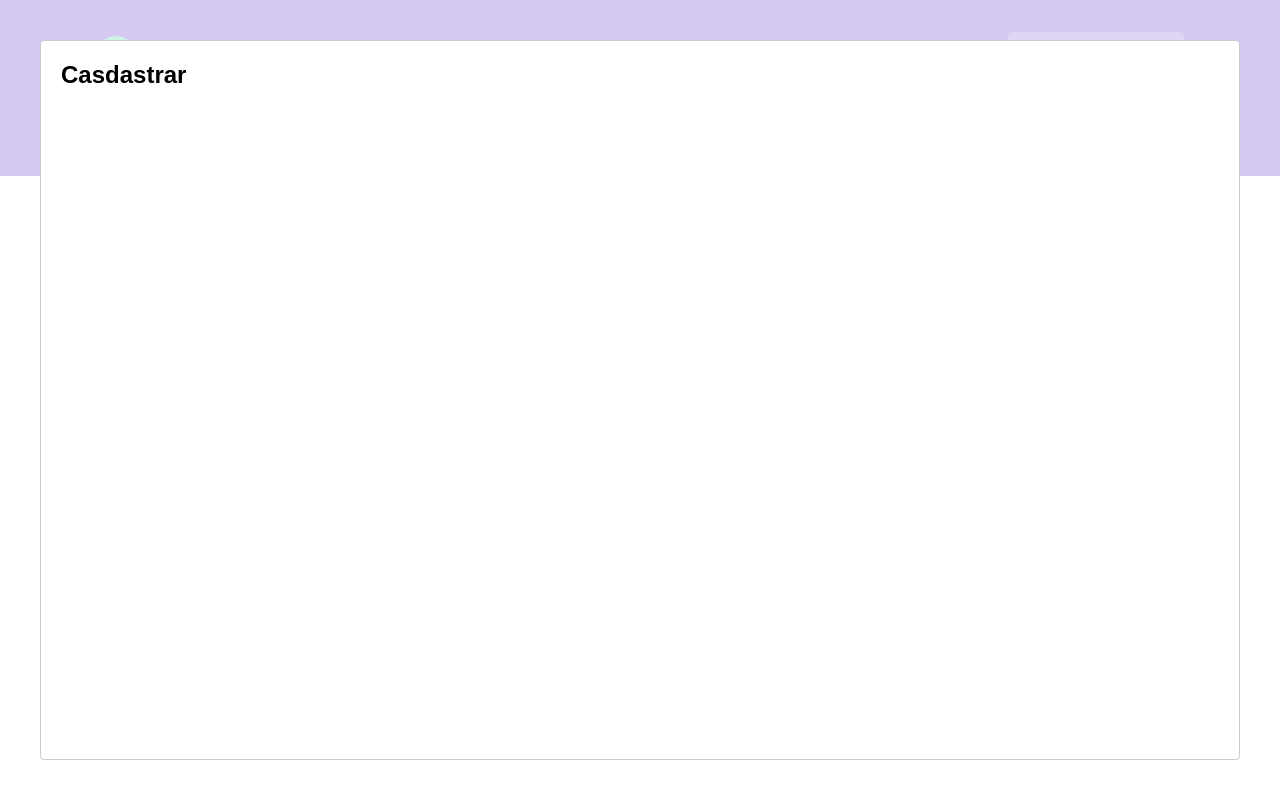
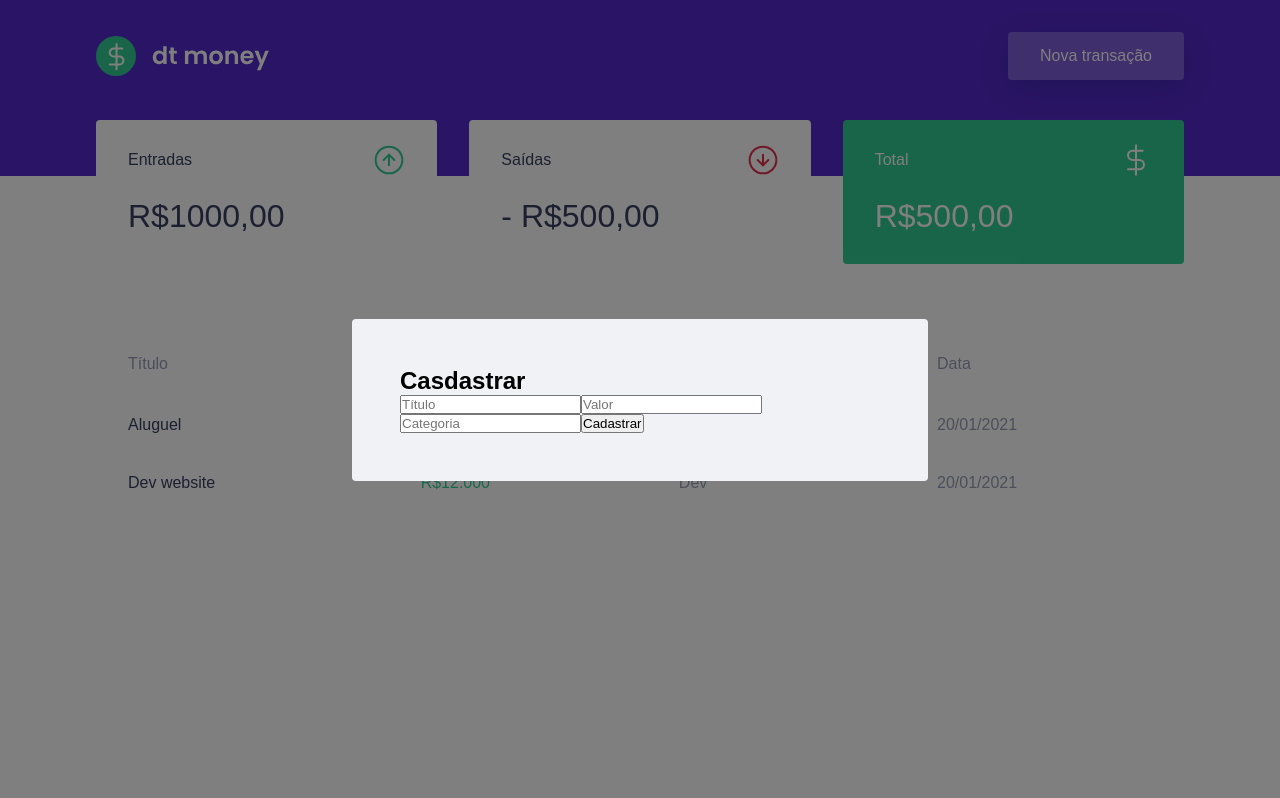
Before and after one commit to nicolasteofilo/ignite-reactjs, a React (Create React App) app in the folder dt-money/: page / in a window 1280 px wide. Both pictures are taken after a click on the button "Nova transação". Built offline with nearby package versions, Linux system fonts and the light colour scheme; no server answers; what miragejs would draw is missing.

Commit message:
Estrutura do formulário

```diff
--- a/dt-money/src/components/NewTransactionModal/index.tsx
+++ b/dt-money/src/components/NewTransactionModal/index.tsx
@@ -1,4 +1,6 @@
 import Modal from 'react-modal';
+
+import { Container } from './styles';
 
 interface NewTransactionModalProps {
     isOpen: boolean;
@@ -10,8 +12,31 @@
       <Modal
           isOpen={isOpen}
           onRequestClose={onRequestClose}
+          overlayClassName="react-modal-overlay"
+          className="react-modal-content"
       >
-          <h2>Casdastrar</h2>
+
+          <Container>
+            <h2>Casdastrar</h2>
+
+            <input
+                placeholder="Título"
+            />
+
+            <input
+                type="number"
+                placeholder="Valor"
+            />
+
+            <input
+                placeholder="Categoria"
+            />
+
+            <button type="submit">
+                Cadastrar
+            </button>
+
+          </Container>
       </Modal>
     );
 }
--- a/dt-money/src/components/NewTransactionModal/styles.ts
+++ b/dt-money/src/components/NewTransactionModal/styles.ts
@@ -1,5 +1,5 @@
 import styled from 'styled-components';
 
-export const Container = styled.div`
+export const Container = styled.form`
 
 `;
--- a/dt-money/src/styles/global.ts
+++ b/dt-money/src/styles/global.ts
@@ -55,4 +55,25 @@
     cursor: not-allowed;
   }
 
+  .react-modal-overlay {
+    background-color: rgba(0, 0, 0, 0.5);
+    position: fixed;
+    top: 0;
+    left: 0;
+    right: 0;
+    bottom: 0;
+
+    display: flex;
+    justify-content: center;
+    align-items: center;
+  }
+
+  .react-modal-content {
+    width: 100%;
+    max-width: 576px;
+    background-color: var(--background);
+    padding: 3rem; // 48px
+    position: relative;
+    border-radius: 0.25rem; // 4px
+  }
 `
```
